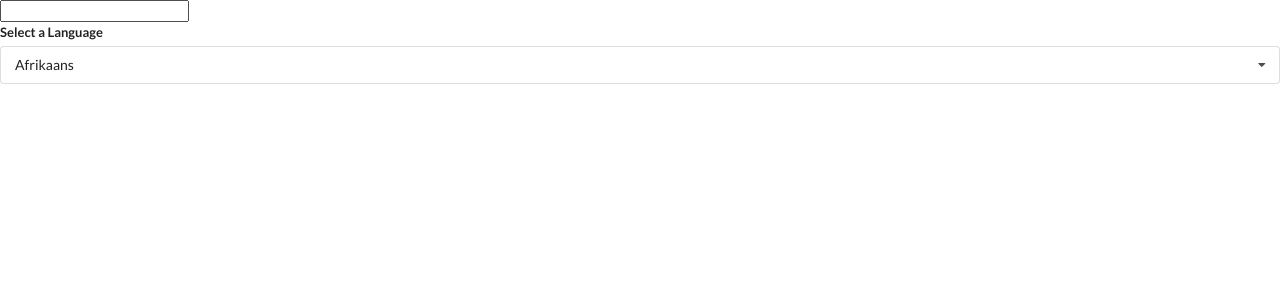
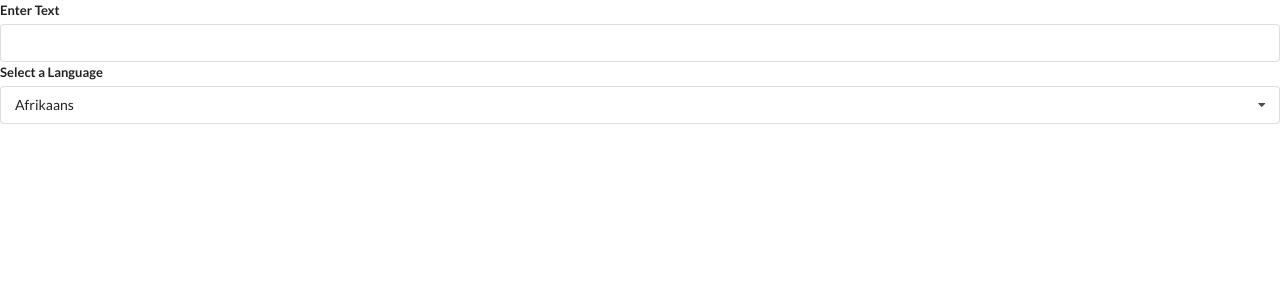
Before and after one commit to jrmeyers92/widgets, a React (Create React App) app: page / in a window 1280 px wide. Shown: the top 300 px of the page. Built offline with nearby package versions, Linux system fonts and the light colour scheme.

Commit message:
styling updated

```diff
--- a/src/components/Translate.js
+++ b/src/components/Translate.js
@@ -21,12 +21,17 @@ const Translate = () => {
 	const [text, setText] = useState("");
 	return (
 		<div>
+			<div className='ui form'>
+				<div className='field'>
+					<label>Enter Text</label>
 					<input
 						onChange={(e) => {
 							setText(e.target.value);
 						}}
 						value={text}
 					/>
+				</div>
+			</div>
 			<Dropdown
 				options={options}
 				selected={language}
```
Lines whose indentation alone changed are shown as unchanged.
